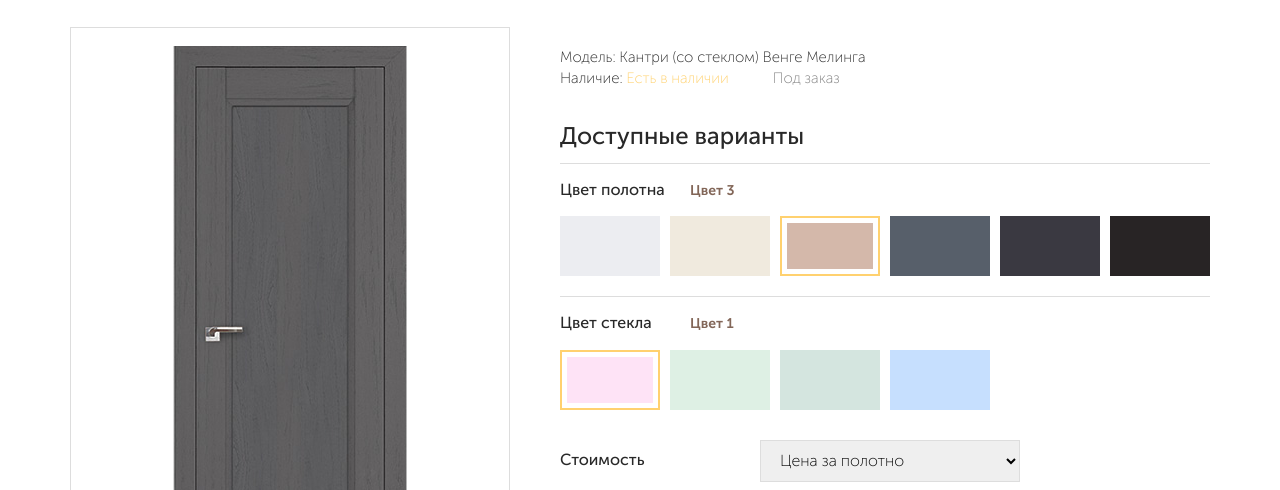
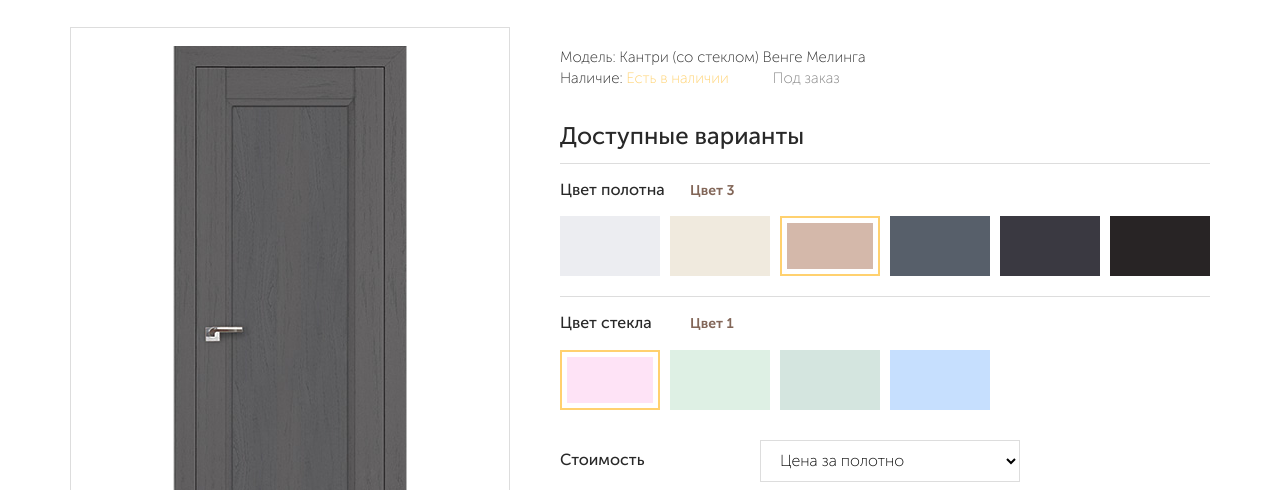
Before and after one commit to Verta-master/doors, a website: page card.html in a window 1280 px wide. Shown: the part 310-800 px from the top of the page. Drawn offline with nearby package versions, Linux system fonts and the light colour scheme; files that its build step writes are made by us from their sources.

```diff
--- a/less/blocks/card.less
+++ b/less/blocks/card.less
@@ -86,9 +86,10 @@
   width: 260px;
   height: 42px;
   margin-right: 30px;
-  padding: 0 15px;
+  padding-left: 15px;
   color: #000;
   border: 1px solid rgb(221, 221, 221);
+  background-color: #fff;
   outline: none;
 }
 
```
